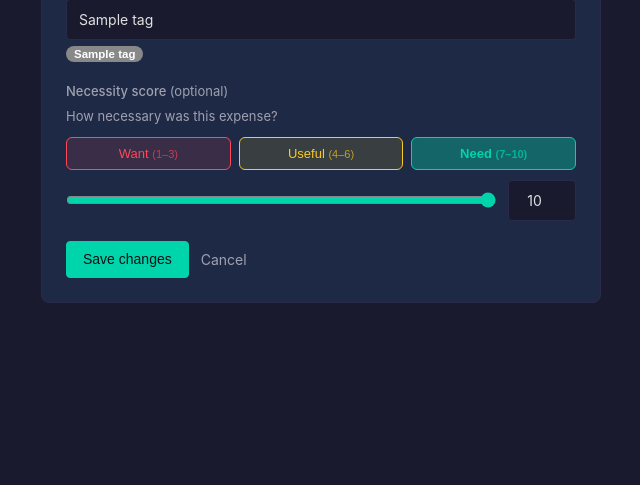
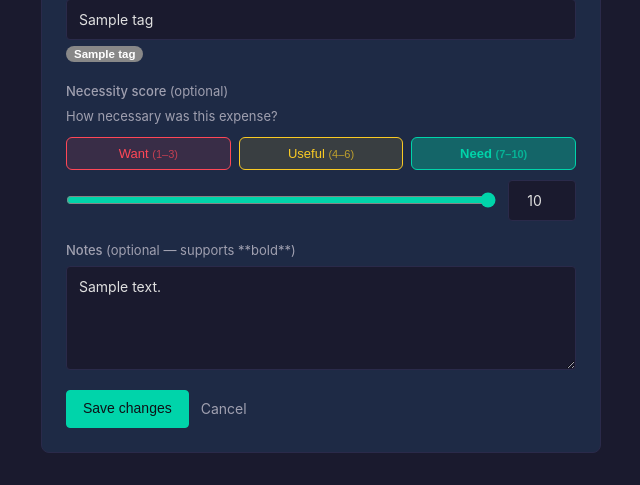
Before and after one commit to dsneed123/bucket-budget, a Django app: page /transactions/1/edit/ in a window 1280 px wide. Shown: the part 845-1330 px from the top of the page, without its empty margins (231-871 px from the left). Before the commit the page ends 1148 px from the top, so only its background shows below. Run offline with Django 4.2, Linux system fonts and the light colour scheme; a user stored in the database is signed in; tables that the repository leaves empty hold one stand-in row (values such as "Sample post").

Commit message:
Add transaction notes with markdown (#66)
Co-authored-by: dsneed123 <davissneed@Daviss-Mac-mini.local>

```diff
--- a/transactions/templates/transactions/transaction_detail.html
+++ b/transactions/templates/transactions/transaction_detail.html
@@ -1,5 +1,5 @@
 {% extends "base.html" %}
-{% load currency_tags %}
+{% load currency_tags transaction_filters %}
 {% block title %}{{ transaction.description }} — Bucket Budget{% endblock %}
 {% block page_title %}Transaction Detail{% endblock %}
 
@@ -90,7 +90,7 @@
             {% if transaction.notes %}
             <div style="padding: 10px 0; border-bottom: 1px solid var(--border);">
                 <div style="margin-bottom: 6px;">Notes</div>
-                <div style="color: var(--text-primary); white-space: pre-wrap;">{{ transaction.notes }}</div>
+                <div style="color: var(--text-primary); line-height: 1.6;">{{ transaction.notes|render_notes }}</div>
             </div>
             {% endif %}
 
--- a/transactions/templates/transactions/transaction_edit.html
+++ b/transactions/templates/transactions/transaction_edit.html
@@ -220,6 +220,18 @@
                 {% endif %}
             </div>
 
+            <!-- Notes -->
+            <div class="form-group">
+                <label for="notes" class="form-label">Notes <span style="color: var(--text-secondary); font-weight: 400;">(optional — supports **bold**)</span></label>
+                <textarea
+                    id="notes"
+                    name="notes"
+                    class="form-control"
+                    rows="4"
+                    placeholder="Add any additional details…"
+                    style="resize: vertical;">{{ form_data.notes|default:'' }}</textarea>
+            </div>
+
             <div style="display: flex; align-items: center; gap: 12px; margin-top: 8px;">
                 <button type="submit" class="btn btn-primary">Save changes</button>
                 <a href="{% url 'transaction_list' %}" style="font-size: 14px; color: var(--text-secondary); text-decoration: none;">Cancel</a>
--- a/transactions/views.py
+++ b/transactions/views.py
@@ -367,6 +367,7 @@ def transaction_edit(request, transaction_id):
         date_str = request.POST.get('date', '').strip()
         necessity_score_str = request.POST.get('necessity_score', '').strip()
         tags_raw = request.POST.get('tags', '').strip()
+        notes = request.POST.get('notes', '')
 
         form_data = {
             'amount': amount,
@@ -378,6 +379,7 @@ def transaction_edit(request, transaction_id):
             'date': date_str,
             'necessity_score': necessity_score_str,
             'tags': tags_raw,
+            'notes': notes,
         }
 
         # Validate amount
@@ -450,6 +452,7 @@ def transaction_edit(request, transaction_id):
             transaction.vendor = vendor
             transaction.date = date_val
             transaction.necessity_score = necessity_score_val
+            transaction.notes = notes
             if request.FILES.get('receipt'):
                 transaction.receipt = request.FILES['receipt']
             elif request.POST.get('clear_receipt') == '1':
@@ -470,6 +473,7 @@ def transaction_edit(request, transaction_id):
             'date': transaction.date.isoformat(),
             'necessity_score': str(transaction.necessity_score) if transaction.necessity_score is not None else '',
             'tags': existing_tags,
+            'notes': transaction.notes,
         }
 
     return render(request, 'transactions/transaction_edit.html', {
```
Also changed, not shown: transactions/templatetags/transaction_filters.py (added, +31 -0 lines), transactions/templatetags/__init__.py (added).
